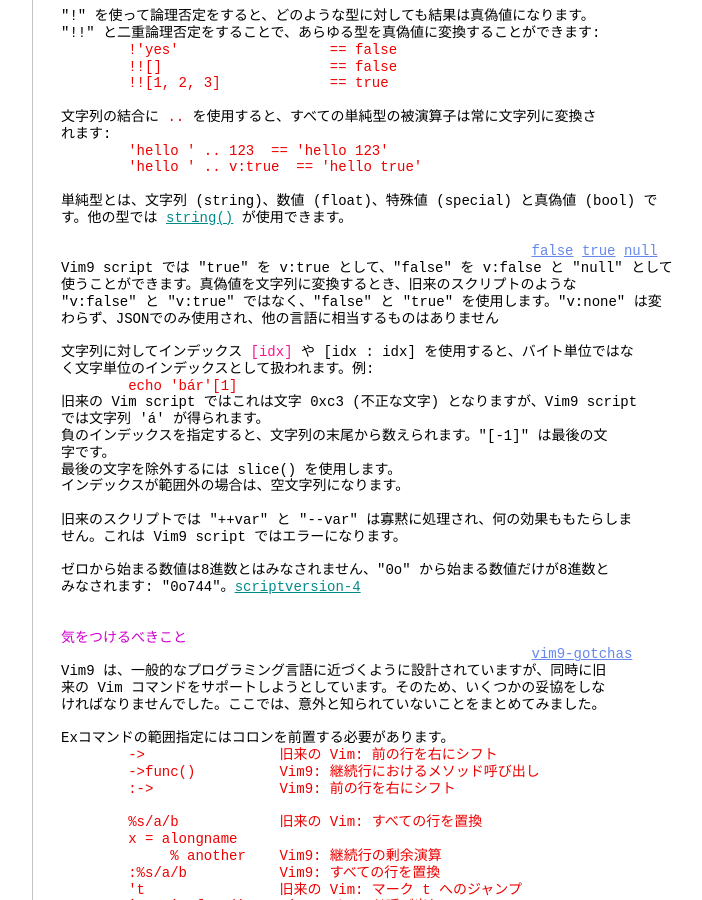
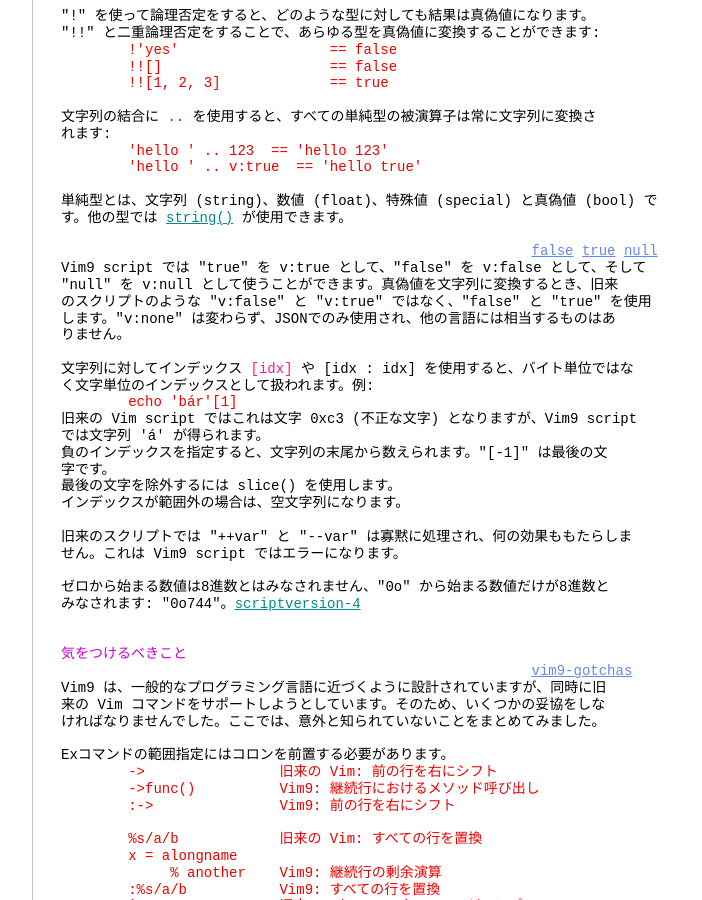
Before and after one commit to vim-jp/vimdoc-ja, a Jekyll site: the page built from vim9.html, in a window 1280 px wide and 900 px high, scrolled down 11193 px. Shown: the whole window, without its empty margins (340-1042 px from the left). Built offline with Jekyll 4.4.1, drawn with Linux system fonts in a browser that asks for light colours; nearby versions of some CDN libraries; comment, search, counter and statistics services are not loaded.

Commit message:
Generated by Travis JOB 3754.1
https://travis-ci.com/github/vim-jp/vimdoc-ja-working/builds/216644149

```diff
--- a/vim9.html
+++ b/vim9.html
@@ -672,10 +672,11 @@
 す。他の型では&nbsp;<a class="Identifier" href="eval.html#string()">string()</a>&nbsp;が使用できます。<br>
 <br>
 &nbsp;&nbsp;&nbsp;&nbsp;&nbsp;&nbsp;&nbsp;&nbsp;&nbsp;&nbsp;&nbsp;&nbsp;&nbsp;&nbsp;&nbsp;&nbsp;&nbsp;&nbsp;&nbsp;&nbsp;&nbsp;&nbsp;&nbsp;&nbsp;&nbsp;&nbsp;&nbsp;&nbsp;&nbsp;&nbsp;&nbsp;&nbsp;&nbsp;&nbsp;&nbsp;&nbsp;&nbsp;&nbsp;&nbsp;&nbsp;&nbsp;&nbsp;&nbsp;&nbsp;&nbsp;&nbsp;&nbsp;&nbsp;&nbsp;&nbsp;&nbsp;&nbsp;&nbsp;&nbsp;&nbsp;&nbsp;<a class="Constant" href="vim9.html#false" name="false">false</a>&nbsp;<a class="Constant" href="vim9.html#true" name="true">true</a>&nbsp;<a class="Constant" href="vim9.html#null" name="null">null</a><br>
-Vim9 script では &quot;true&quot; を v:true として、&quot;false&quot; を v:false と &quot;null&quot; として<br>
-使うことができます。真偽値を文字列に変換するとき、旧来のスクリプトのような<br>
-&quot;v:false&quot; と &quot;v:true&quot; ではなく、&quot;false&quot; と &quot;true&quot; を使用します。&quot;v:none&quot; は変<br>
-わらず、JSONでのみ使用され、他の言語に相当するものはありません<br>
+Vim9 script では &quot;true&quot; を v:true として、&quot;false&quot; を v:false として、そして<br>
+&quot;null&quot; を v:null として使うことができます。真偽値を文字列に変換するとき、旧来<br>
+のスクリプトのような &quot;v:false&quot; と &quot;v:true&quot; ではなく、&quot;false&quot; と &quot;true&quot; を使用<br>
+します。&quot;v:none&quot; は変わらず、JSONでのみ使用され、他の言語には相当するものはあ<br>
+りません。<br>
 <br>
 文字列に対してインデックス&nbsp;<span class="Special">[idx]</span>&nbsp;や [idx : idx] を使用すると、バイト単位ではな<br>
 く文字単位のインデックスとして扱われます。例:<br>
```
